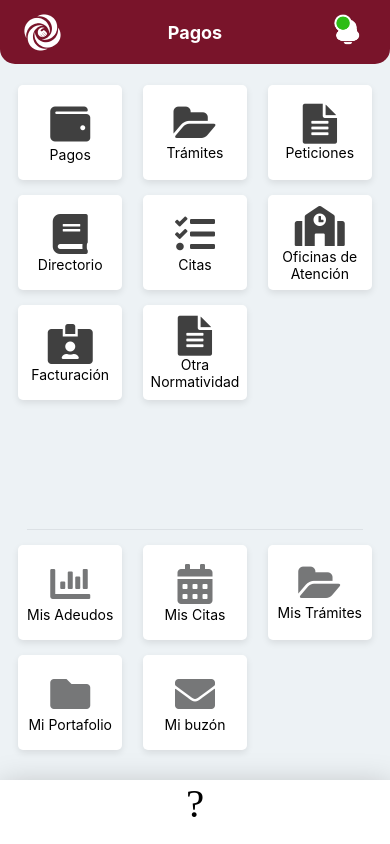
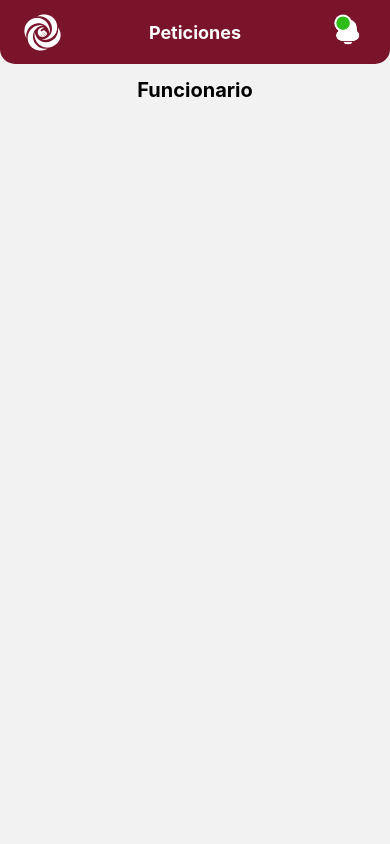
Before and after one commit to sigob-open-source/MICUENTADIGITAL-ReactNative, a React Native app: screen /dirfuncionario in a window 390 px wide. Built offline with nearby package versions, Linux system fonts and the light colour scheme.

Commit message:
directorioFuncionarios unfinished

```diff
--- a/App.tsx
+++ b/App.tsx
@@ -9,6 +9,7 @@ import HomeScreen from './src/screens/Home';
 import MenuInicio from './src/screens/MenuInicio';
 import Solicitud from './src/screens/Solicitud';
 import Peticiones from './src/screens/Peticiones';
+import DirectorioFunc from './src/screens/DirectorioFuncionarios';
 
 // Initialize the stack navigator
 const Stack = createNativeStackNavigator<RootStackParamList>();
@@ -21,6 +22,7 @@ const AppContainer = () => (
     >
       <Stack.Screen name="menuInicio" component={MenuInicio} />
       <Stack.Screen name="peticiones" component={Peticiones} />
+      <Stack.Screen name="dirfuncionario" component={DirectorioFunc} />
     </Stack.Navigator>
   </NavigationContainer>
 );
--- /dev/null
+++ b/src/screens/DirectorioFuncionarios.js
@@ -0,0 +1,55 @@
+import React, {Component, useState} from 'react';
+import { StyleSheet, View, Text} from 'react-native';
+import MaterialCommunityIcons from 'react-native-vector-icons/MaterialCommunityIcons';
+import MaterialIcons from 'react-native-vector-icons/MaterialIcons';
+
+import Header from '../components/Header';
+import Footer from '../components/Footer';
+
+const DirectorioFunc = () =>{
+    return(
+        <View style={{flex:1,}}>
+            <View style={{flex:1, alignItems:'center'}}>
+                <Header style={styles.header}
+                item="Peticiones"
+                imgnotif={require("../../assets/imagenes/notificationGet_icon.png")}
+                img={require("../../assets/imagenes/header_logo.png")}/>
+
+                <Text style={{color:'black',fontSize:20,fontWeight:'700'}}> Funcionario </Text>
+
+            </View>
+
+        </View>
+    );
+}
+
+const styles = StyleSheet.create({
+    header:{
+        flexDirection:'row',
+        height:64,
+        width: '100%',
+        backgroundColor:'#79142A',
+        justifyContent:'center',
+        alignItems:'center',
+        borderBottomEndRadius:15,
+        borderBottomLeftRadius:15,
+        padding:20,
+        marginBottom:14,
+    },
+    footer:{
+        flexDirection:'row',
+        height:64,
+        width: '100%',
+        backgroundColor:'white',
+        justifyContent:'center',
+        alignItems:'center',
+        padding:20,
+        shadowColor: 'black',
+        shadowOffset: { width: 1, height: 7 },
+        shadowRadius: 32,
+        shadowOpacity: 0.25,
+        elevation: 20,
+    },
+})
+
+export default DirectorioFunc;
--- a/src/types/navigation.ts
+++ b/src/types/navigation.ts
@@ -3,6 +3,7 @@ type RootStackParamList = {
   menuInicio: undefined;
   peticiones: undefined;
   solicitud: undefined;
+  dirfuncionario:undefined;
   problemOneScreen: undefined;
   problemTwoScreen: undefined;
   problemThreeScreen: undefined;
```
